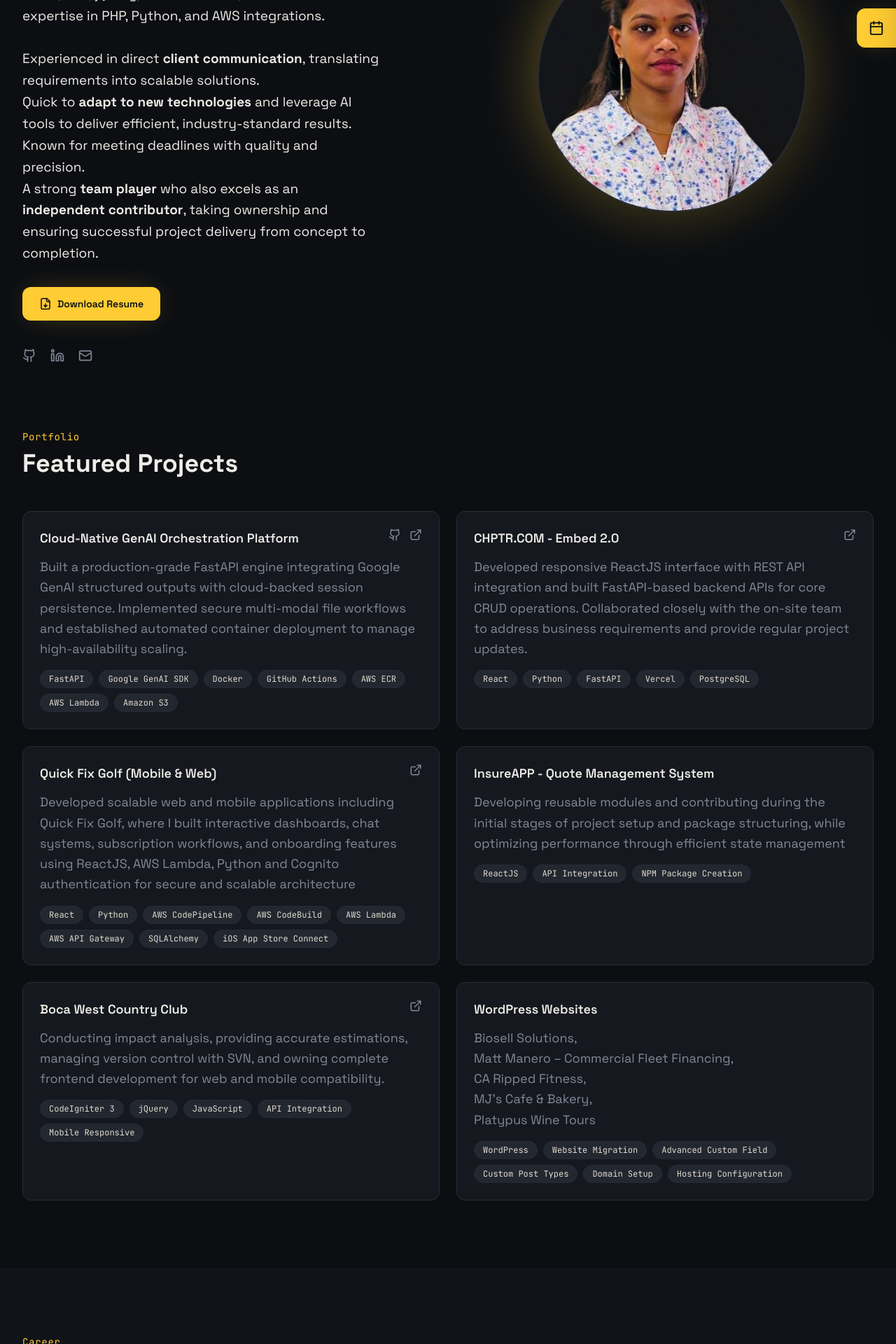
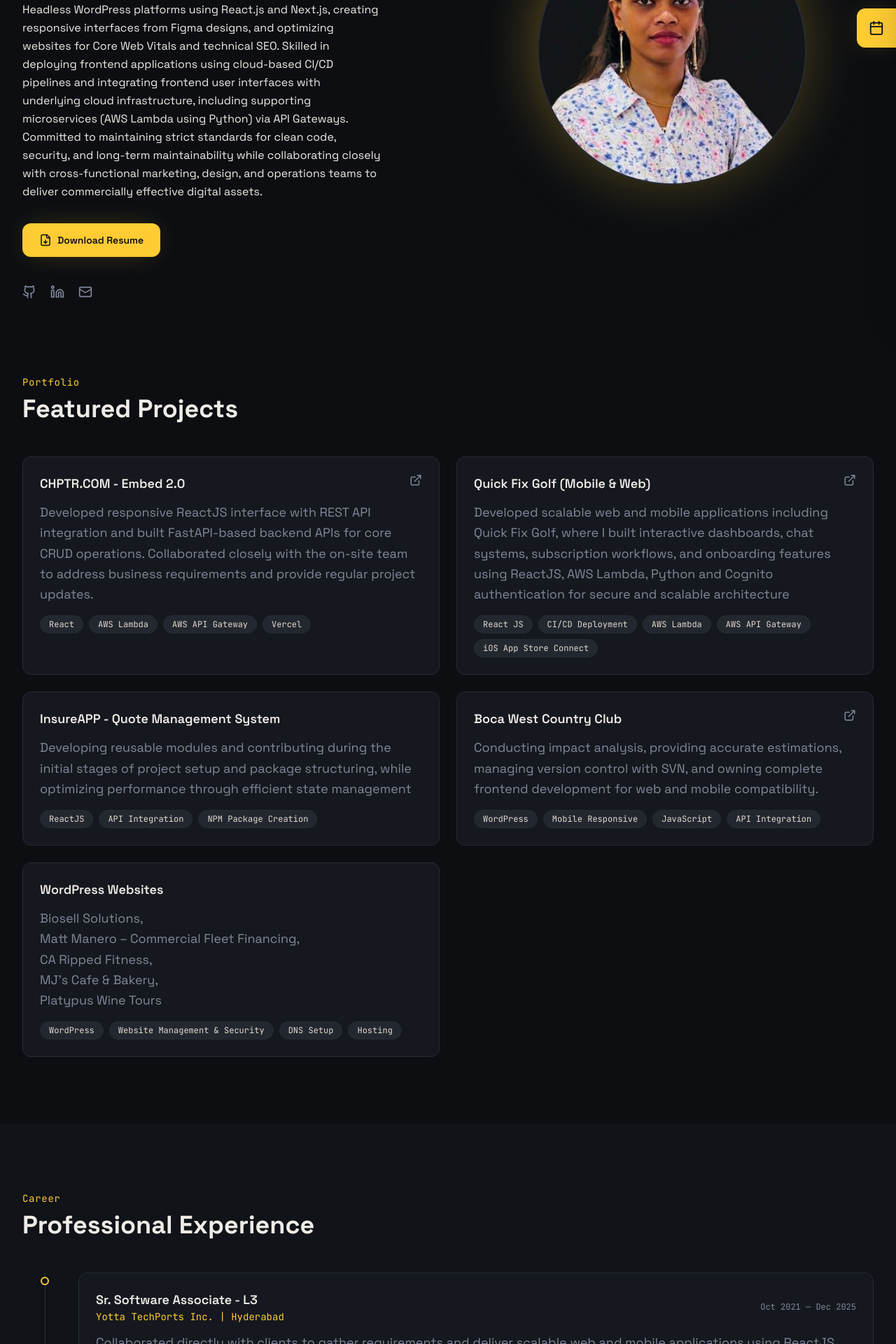
Before and after one commit to manohari1990/portfolio, a React (Vite) app: page / in a window 1280 px wide. Shown: the part 360-2280 px from the top of the page at 70% size. Built offline with nearby package versions, Linux system fonts and the light colour scheme.

Commit message:
updated content and resume

```diff
--- a/src/components/ExperienceSection.tsx
+++ b/src/components/ExperienceSection.tsx
@@ -2,12 +2,12 @@ import ScrollReveal from "./ScrollReveal";
 
 const experiences = [
   {
-    role: "Sr. Software Associate - L3 | Junior Lead",
+    role: "Sr. Software Associate - L3",
     company: "Yotta TechPorts Inc. | Hyderabad",
     period: "Oct 2021 — Dec 2025",
     description:
-      "Collaborated directly with clients to gather requirements and deliver scalable web and mobile applications using ReactJS, including interactive dashboards and performance tracking solutions. Built and integrated secure backend services using AWS Lambda, REST APIs, and Python, and automated frontend deployment to the cloud.",
-    highlights: ["React JS", "Python", "FastAPI", "Git", "CloudFront CI/CD", "Vercel", "AWS Lambda", "API Gateway"],
+      "Collaborated directly with clients to gather requirements and deliver scalable web and mobile applications using ReactJS, including interactive dashboards and performance tracking solutions. Built and integrated secure backend services using AWS Lambda, REST APIs, and automated frontend deployment to the cloud.",
+    highlights: ["React JS", "Git", "CloudFront CI/CD", "Vercel", "AWS Lambda", "API Gateway"],
   },
   {
     role: "Software Engineer (PHP)",
@@ -15,23 +15,7 @@ const experiences = [
     period: "Sep 2019 — Sep 2021",
     description:
       "Developed end-to-end frontend development using PHP, jQuery, JSON and AJAX, ensuring seamless functionality for web applications.",
-    highlights: ["PHP", "CodeIgniter", "API Integration", "Cross-Browser Compatibility"],
-  },
-  {
-    role: "PHP Developer",
-    company: "eProSoft India | Visakhapatnam",
-    period: "Oct 2018 – Sep 2019",
-    description:
-      "Worked extensively on WordPress and WooCommerce websites, building and customizing themes and plugins. ",
-    highlights: ["PHP", "MySql", "WordPress", "Hosting Websites"],
-  },
-  {
-    role: "WordPress & PHP Developer",
-    company: "Ayatas Technologies | Visakhapatnam",
-    period: "Mar 2015 – Feb 2018",
-    description:
-      "Delivered 12+ client projects including e-commerce platforms and CMS solutions. Collaborated directly with designers and stakeholders.",
-    highlights: ["JavaScript", "jQuery", "PHP", "WordPress"],
+    highlights: ["PHP", "WordPress Development", "API Integration", "Cross-Browser Compatibility"],
   },
 ];
 
--- a/src/components/HeroSection.tsx
+++ b/src/components/HeroSection.tsx
@@ -1,6 +1,6 @@
 import { FileDown, Github, Linkedin, Mail } from "lucide-react";
 import portraitImg from "../assets/profile-pic4.png";
-import resume from "../assets/Manohari_Gara_Resume.pdf"
+import resume from "../assets/manohari-aus-resume.pdf"
 
 const HeroSection = () => {
   return (
@@ -15,8 +15,8 @@ const HeroSection = () => {
             <h1 className="text-4xl sm:text-5xl lg:text-6xl font-bold leading-tight mb-6">
               Manohari <span className="text-gradient">a Sr. Software Associate</span>
             </h1>
-            <p className="text-[19px] text-foreground leading-relaxed max-w-lg mb-8">
-             Frontend-focused Software Associate with <strong>9+ years</strong> of experience building responsive, high-performance web applications. Skilled in ReactJS (2+ years), JavaScript, HTML, CSS, jQuery, and WordPress, with backend expertise in PHP, Python, and AWS integrations. <br /> <br />Experienced in direct <strong>client communication</strong>, translating requirements into scalable solutions. <br /> Quick to <strong>adapt to new technologies</strong> and leverage AI tools to deliver efficient, industry-standard results. Known for meeting deadlines with quality and precision. <br />A strong <strong>team player</strong> who also excels as an <strong>independent contributor</strong>, taking ownership and ensuring successful project delivery from concept to completion.
+            <p className="text-[16px] text-foreground leading-relaxed max-w-lg mb-8">
+             Detail-oriented Senior Web and Frontend Developer with extensive professional experience across the WordPress ecosystem, headless CMS architectures, and modern JavaScript frameworks. Proven expertise in building high-performance Headless WordPress platforms using React.js and Next.js, creating responsive interfaces from Figma designs, and optimizing websites for Core Web Vitals and technical SEO. Skilled in deploying frontend applications using cloud-based CI/CD pipelines and integrating frontend user interfaces with underlying cloud infrastructure, including supporting microservices (AWS Lambda using Python) via API Gateways. Committed to maintaining strict standards for clean code, security, and long-term maintainability while collaborating closely with cross-functional marketing, design, and operations teams to deliver commercially effective digital assets.
             </p>
 
             <div className="flex flex-wrap gap-4 mb-10">
--- a/src/components/Navbar.tsx
+++ b/src/components/Navbar.tsx
@@ -1,6 +1,6 @@
 import { Menu, X } from "lucide-react";
 import { useState } from "react";
-import resume from "../assets/Manohari_Gara_Resume.pdf"
+import resume from "../assets/manohari-aus-resume.pdf"
 import logo from "../assets/mg-logo.png"
 
 const navLinks = [
--- a/src/components/ProjectsSection.tsx
+++ b/src/components/ProjectsSection.tsx
@@ -2,19 +2,19 @@ import { ExternalLink, Github } from "lucide-react";
 import ScrollReveal from "./ScrollReveal";
 
 const projects = [
-  {
-    title: "Cloud-Native GenAI Orchestration Platform",
-    description:
-      "Built a production-grade FastAPI engine integrating Google GenAI structured outputs with cloud-backed session persistence. Implemented secure multi-modal file workflows and established automated container deployment to manage high-availability scaling.",
-    tags: ["FastAPI", "Google GenAI SDK", "Docker", "GitHub Actions", "AWS ECR", "AWS Lambda", "Amazon S3" ],
-    live: "https://si3xx7xzluvvs7p5iegkg7cge40xoznd.lambda-url.us-east-1.on.aws/docs",
-    github: "https://github.com/manohari1990/artisanflow-be"
-  },
+  // {
+  //   title: "Cloud-Native GenAI Orchestration Platform",
+  //   description:
+  //     "Built a production-grade FastAPI engine integrating Google GenAI structured outputs with cloud-backed session persistence. Implemented secure multi-modal file workflows and established automated container deployment to manage high-availability scaling.",
+  //   tags: ["FastAPI", "Google GenAI SDK", "Docker", "GitHub Actions", "AWS ECR", "AWS Lambda", "Amazon S3" ],
+  //   live: "https://si3xx7xzluvvs7p5iegkg7cge40xoznd.lambda-url.us-east-1.on.aws/docs",
+  //   github: "https://github.com/manohari1990/artisanflow-be"
+  // },
   {
     title: "CHPTR.COM - Embed 2.0",
     description:
       "Developed responsive ReactJS interface with REST API integration and built FastAPI-based backend APIs for core CRUD operations. Collaborated closely with the on-site team to address business requirements and provide regular project updates.",
-    tags: ["React", "Python", "FastAPI", "Vercel", "PostgreSQL"],
+    tags: ["React", "AWS Lambda", "AWS API Gateway", "Vercel"],
     live: "https://embed2.chptr.com/a7a72837-3d5b-4a48-bbf7-8ef0a96d2981?lang=en",
     github: ''
   },
@@ -22,7 +22,7 @@ const projects = [
     title: "Quick Fix Golf (Mobile & Web)",
     description:
       "Developed scalable web and mobile applications including Quick Fix Golf, where I built interactive dashboards, chat systems, subscription workflows, and onboarding features using ReactJS, AWS Lambda, Python and Cognito authentication for secure and scalable architecture",
-    tags: ["React", "Python", "AWS CodePipeline", "AWS CodeBuild", "AWS Lambda", "AWS API Gateway", "SQLAlchemy", "iOS App Store Connect"],
+    tags: ["React JS", "CI/CD Deployment", "AWS Lambda", "AWS API Gateway", "iOS App Store Connect"],
     live: "https://play.google.com/store/apps/details?id=webviewgold.quickfixgolf",
     github: ''
   },
@@ -37,14 +37,14 @@ const projects = [
     title: "Boca West Country Club",
     description:
       "Conducting impact analysis, providing accurate estimations, managing version control with SVN, and owning complete frontend development for web and mobile compatibility.",
-    tags: ["CodeIgniter 3", "jQuery", "JavaScript", "API Integration", "Mobile Responsive"],
+    tags: ["WordPress", "Mobile Responsive", "JavaScript", "API Integration"],
     live: "https://www.bocawestcc.org/",
     github: ''
   },
   {
     title: "WordPress Websites",
     description:"Biosell Solutions, \n Matt Manero – Commercial Fleet Financing, \n CA Ripped Fitness, \n MJ’s Cafe & Bakery, \n Platypus Wine Tours",
-    tags: ["WordPress", "Website Migration", "Advanced Custom Field", "Custom Post Types", "Domain Setup", "Hosting Configuration"],
+    tags: ["WordPress", "Website Management & Security", "DNS Setup", "Hosting"],
     live: "",
     github: ''
   }
--- a/src/components/SkillsSection.tsx
+++ b/src/components/SkillsSection.tsx
@@ -1,12 +1,12 @@
 import ScrollReveal from "./ScrollReveal";
 
 const skills = [
-  { category: "Frontend", items: ["ReactJS", "Redux", "JavaScript (ES6+)", "Tailwind CSS", "Bootstrap"] },
-  { category: "Backend", items: ["API Development", "Python", "PHP", "PostgreSQL", "MySQL"] },
-  { category: "Cloud & DevOps", items: ["AWS Lambda", "AWS CI/CD", "EC2", "Docker", "Git", "Vercel"] },
-  { category: "Tools", items: ["Figma", "Google Analytics", "VS Code"] },
-  { category: "CRM & CMS", items: ["WordPress", "Woo-Commerce", "GoHighLevel"] },
-  { category: "Deployments & Hosting", items: ["App Store Connect", "GoDaddy", "Hostinger"] }
+  { category: "Frontend", items: ["ReactJS", "JavaScript", "Tailwind CSS"] },
+  { category: "Backend", items: ["API Development", "PHP", "MySQL"] },
+  { category: "Cloud & DevOps", items: ["AWS Lambda", "AWS CI/CD", "Git", "Vercel"] },
+  { category: "Tools", items: ["Figma", "Google Analytics"] },
+  { category: "CRM & CMS", items: ["WordPress", "GoHighLevel"] },
+  { category: "Deployments & Hosting", items: ["GoDaddy", "Hostinger"] }
 ];
 
 const SkillsSection = () => {
```
Also changed, not shown: 1 other file (tests, documents, lock files or other folders).
